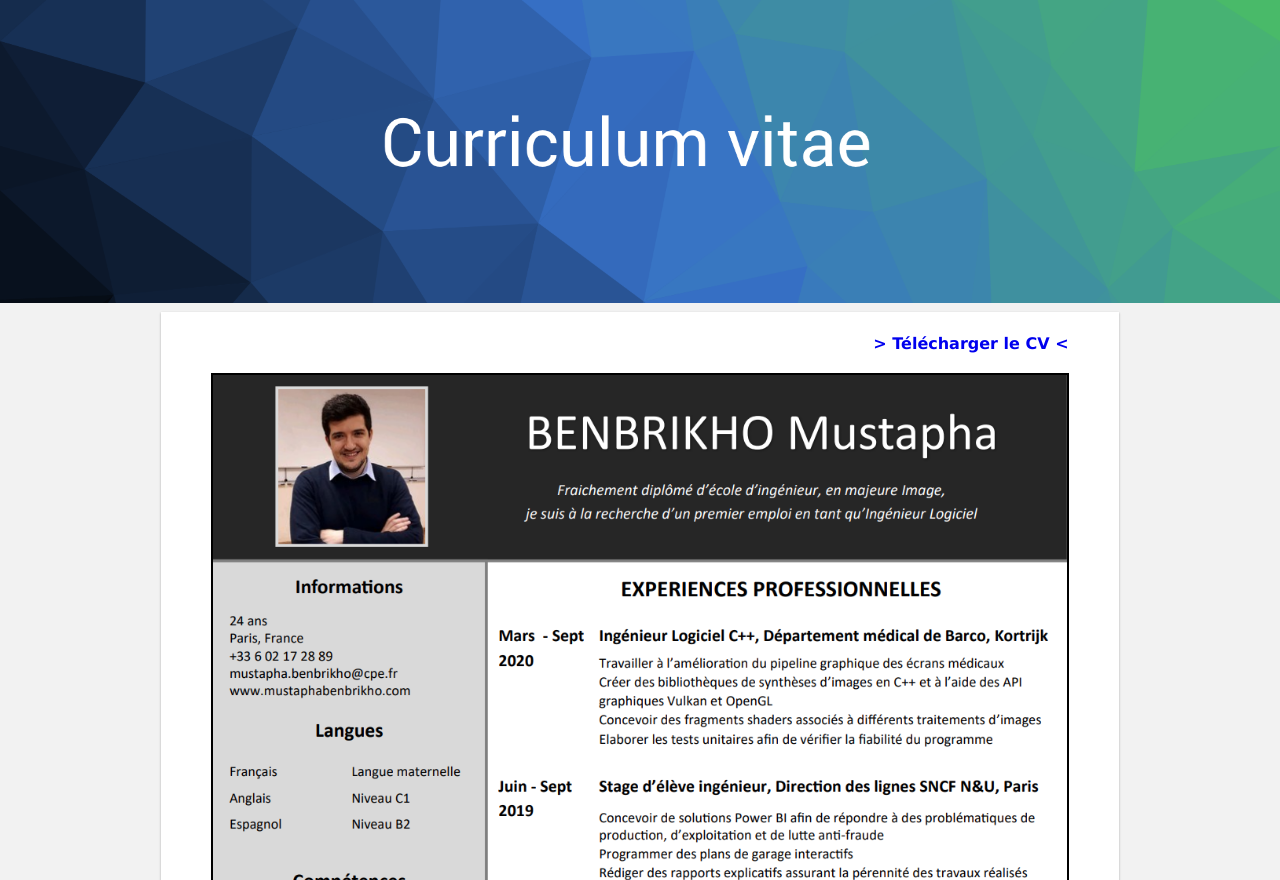
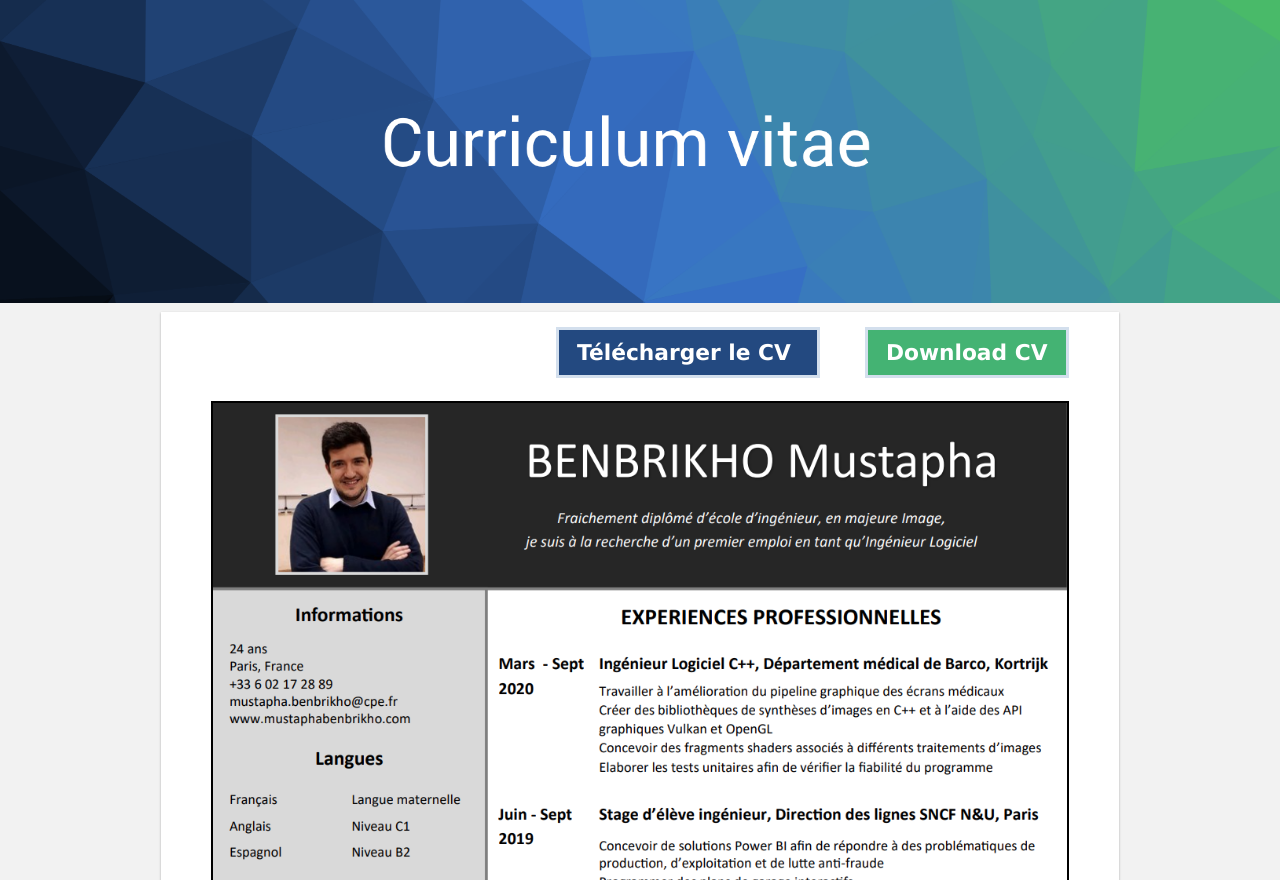
Before and after one commit to mousqtr/Portfolio2D, a plain HTML site: page index_cv.html in a window 1280 px wide. Shown: the part 72-952 px from the top of the page. Drawn offline with Linux system fonts and the light colour scheme.

Commit message:
Update the cv page

```diff
--- a/css/style_desktop.css
+++ b/css/style_desktop.css
@@ -136,8 +136,12 @@ body { background-color: #F2F2F2;}
 .title-others { background-color: #bb746e;}
 
 /* CV Page */
-.row-1-cv .cv_dl {text-align: right; font-weight: bold; width:95%; margin-right: 5%}
-.row-1-cv .cv {text-decoration: none;}
+.row-1-cv .cv_dl {text-align: right; font-weight: bold; width:95%; margin-right: 5%; margin-top:2vw;margin-bottom: 2vw;}
+.row-1-cv [class*="cv-link-"] {text-decoration: none;  color:white; border:3px solid #d3dfed;
+                  font-size:1.7vw; padding-left:2%; padding-right:2%;  padding-top: 10px; padding-bottom: 10px;  }
+.row-1-cv .cv-link-1 { background-color: #234980; margin-right:5%;}
+.row-1-cv .cv-link-2 { background-color: #44b373;}
+.row-1-cv .cv_img {margin-left:5%; margin-right:5%; margin-top:10px; border:2px solid black;}
 
 /* Contact */
 .contact::after { content: ""; clear: both; display: block;}
--- a/index_cv.html
+++ b/index_cv.html
@@ -59,11 +59,14 @@
 
   <div class="col-1">
 
-    <div class="sb-1" style="width:96%; margin-left: 2%; margin-bottom: 30px;">
-      <br>
-      <p class="cv_dl"><a href="CV_BENBRIKHO_Mustapha_FR.pdf" class="cv"> > Télécharger le CV < </a></p>
+    <div class="sb-1" style="width:96%; margin-left: 2%;">
 
-      <img src="img/cv/cv.png" alt="cv" width=90% style="margin-left:5%; margin-right:5%; margin-top:20px; border:2px solid black"/>
+      <p class="cv_dl">
+        <a href="CV_BENBRIKHO_Mustapha_FR.pdf" class="cv-link-1" download>  Télécharger le CV  </a>
+        <a href="CV_BENBRIKHO_Mustapha_EN.pdf" class="cv-link-2" download>  Download CV </a>
+      </p>
+
+      <img src="img/cv/cv.png" alt="cv" width=90% class="cv_img"/>
 
     </div>
 
```
Also changed, not shown: index_projets.html (+4 -4 lines), img/associations/apridev.png (deleted), img/associations/cpesport.jpg (deleted), img/empty.jpg (deleted), img/experiences_pro/completude.jpg (deleted), img/experiences_pro/sncf_logo.jpg (deleted), img/experiences_pro/suitdream.jpg (deleted), img/formation/logo_cpe.png (deleted), img/formation/logo_henri4.png (deleted), img/formation/logo_prepa.jpg (deleted), img/world.jpg (deleted), 3 other files.
